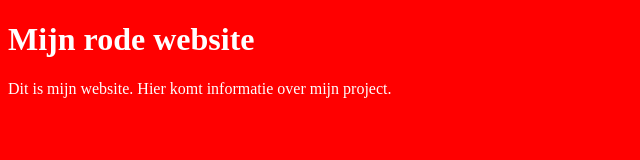
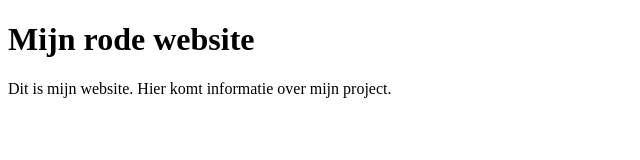
Before and after one commit to balkeyan/beyan-git-oefening, a plain HTML site: page index.html in a window 1280 px wide. Shown: the whole page, without its empty margins (0-640 px from the left). Drawn offline with Linux system fonts and the light colour scheme.

Commit message:
Reset background color to white and text color to black in style.css

```diff
--- a/style.css
+++ b/style.css
@@ -1,4 +1,4 @@
 body {
-    background-color: red;
-    color: white;
+    background-color: white;
+    color: black;
 }
```
